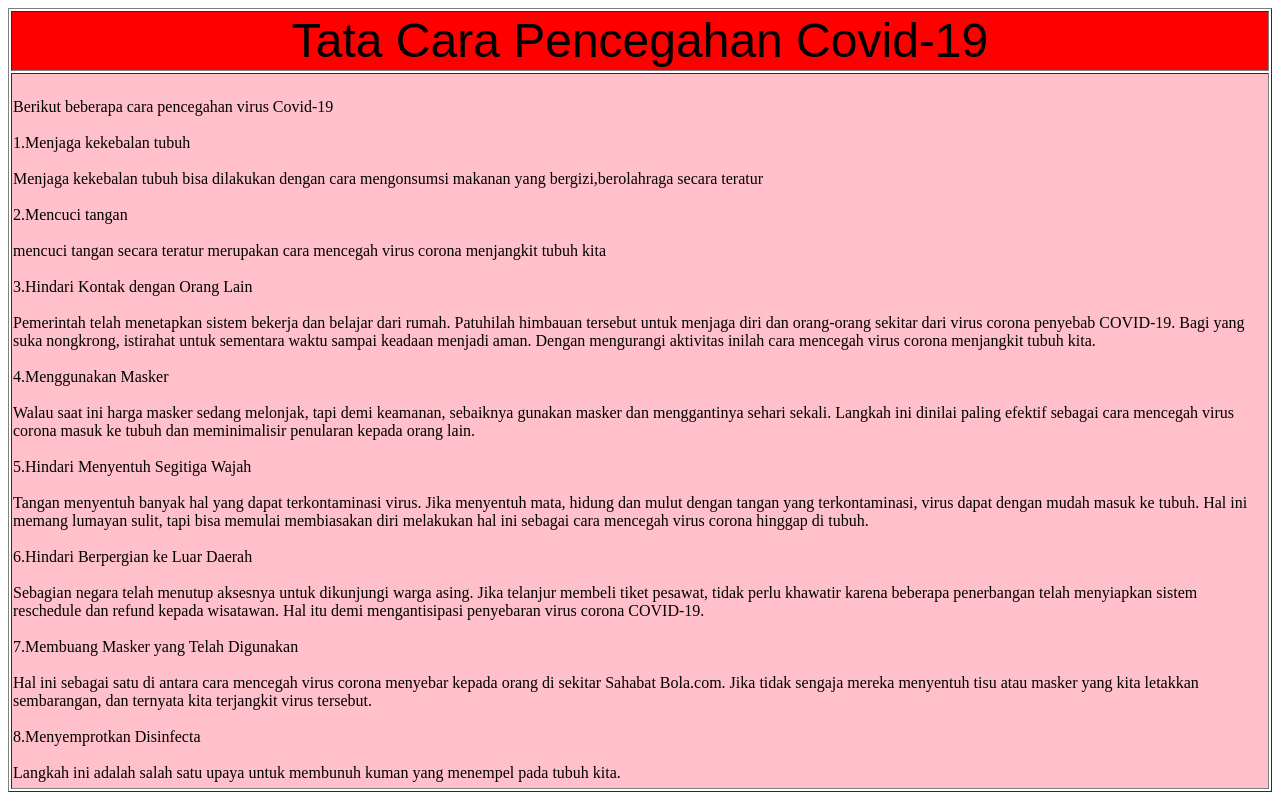
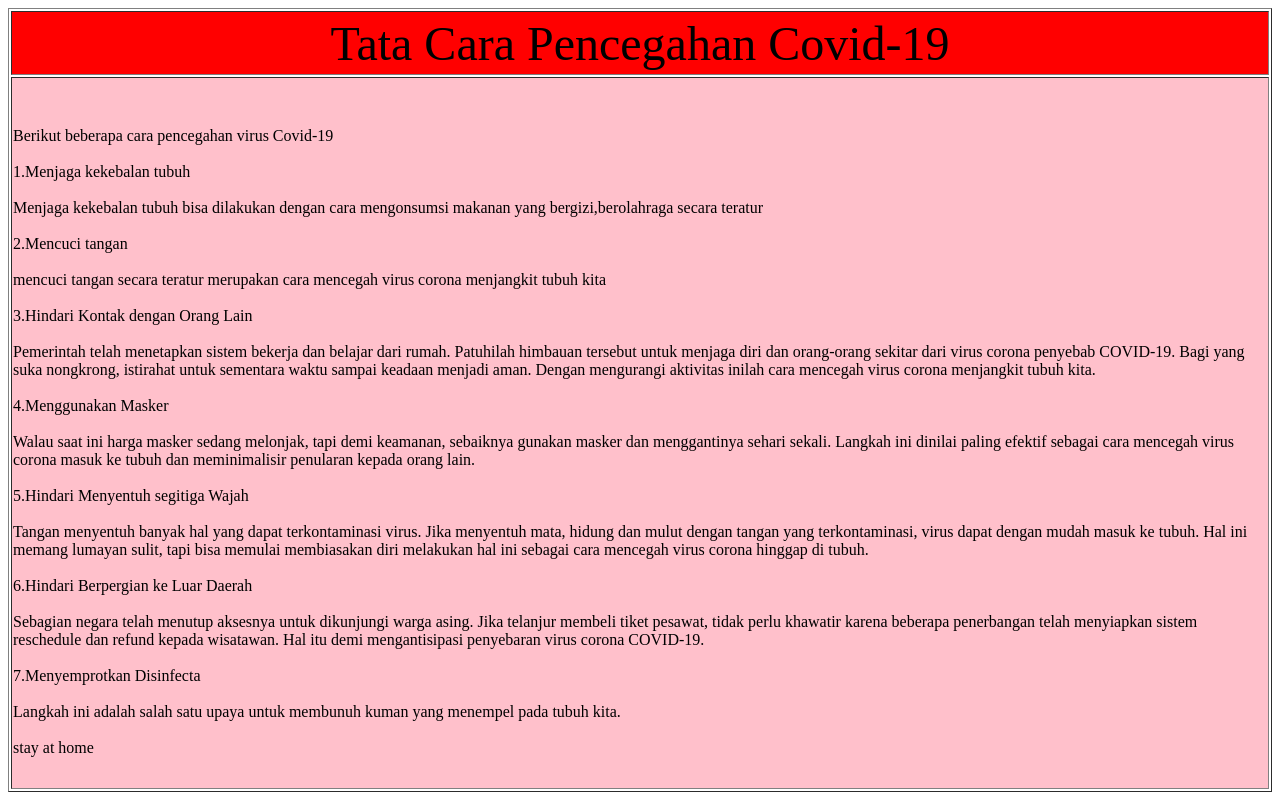
Before and after one commit to logingithub123/logingithub123.github.io, a plain HTML site: page index.html in a window 1280 px wide. Drawn offline with Linux system fonts and the light colour scheme.

Commit message:
Covid-19

```diff
--- a/index.html
+++ b/index.html
@@ -16,7 +16,7 @@
 
 <td bgcolor ="red" colspan="2" height=50px" align="center">
 
-<font size="16" face="arial">Tata Cara Pencegahan Covid-19</font>
+<font size="25" face="times New roman">Tata Cara Pencegahan Covid-19</font>
 
 </td>
 
@@ -48,7 +48,7 @@ Bagi yang suka nongkrong, istirahat untuk sementara waktu sampai keadaan menjadi
 
 <br>Walau saat ini harga masker sedang melonjak, tapi demi keamanan, sebaiknya gunakan masker dan menggantinya sehari sekali. Langkah ini dinilai paling efektif sebagai cara mencegah virus corona masuk ke tubuh dan meminimalisir penularan kepada orang lain.</br>
 
-<br>5.Hindari Menyentuh Segitiga Wajah</br>
+<br>5.Hindari Menyentuh segitiga Wajah</br>
 
 <br>Tangan menyentuh banyak hal yang dapat terkontaminasi virus. Jika menyentuh mata, hidung dan mulut dengan tangan yang terkontaminasi, virus dapat dengan mudah masuk ke tubuh. Hal ini memang lumayan sulit, tapi bisa memulai membiasakan diri melakukan hal ini sebagai cara mencegah virus corona hinggap di tubuh.</br>
 
@@ -56,13 +56,11 @@ Bagi yang suka nongkrong, istirahat untuk sementara waktu sampai keadaan menjadi
 
 <br>Sebagian negara telah menutup aksesnya untuk dikunjungi warga asing. Jika telanjur membeli tiket pesawat, tidak perlu khawatir karena beberapa penerbangan telah menyiapkan sistem reschedule dan refund kepada wisatawan. Hal itu demi mengantisipasi penyebaran virus corona COVID-19.</br>
 
-<br>7.Membuang Masker yang Telah Digunakan</br>
-
-<br>Hal ini sebagai satu di antara cara mencegah virus corona menyebar kepada orang di sekitar Sahabat Bola.com. Jika tidak sengaja mereka menyentuh tisu atau masker yang kita letakkan sembarangan, dan ternyata kita terjangkit virus tersebut.</br>
-
-<br>8.Menyemprotkan Disinfecta</br>
+<br>7.Menyemprotkan Disinfecta</br>
 
 <br>Langkah ini adalah salah satu upaya untuk membunuh kuman yang menempel pada tubuh kita.</br>
+
+<br>stay at home<br>
 
 </td>
 </tr>
```
